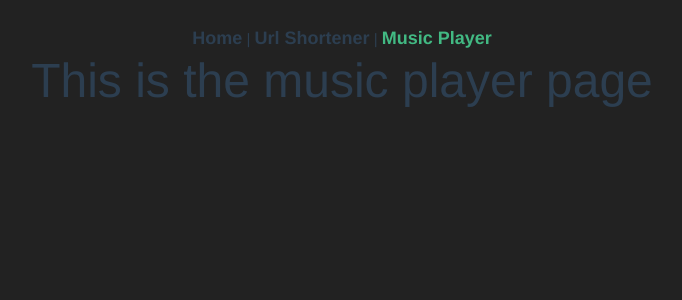
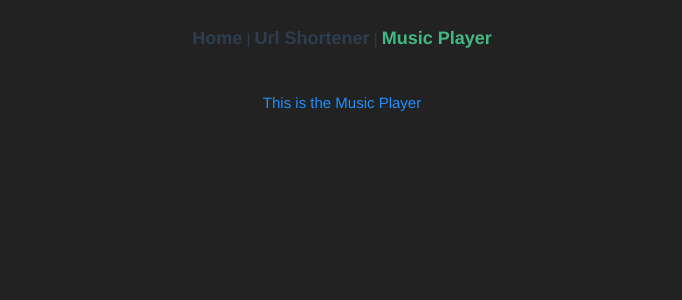
Before and after one commit to yjeafar/url-shortener, a Vue app in the folder client/: page /music-player in a window 1280 px wide. Shown: the top 300 px of the page, without its empty margins (298-980 px from the left). Built offline with nearby package versions, Linux system fonts and the light colour scheme.

Commit message:
Added music player view
Mounted music player view

```diff
--- /dev/null
+++ b/client/src/components/music-player.vue
@@ -0,0 +1,31 @@
+<template>
+  <div class="musicPlayer">
+    <div>
+       This is the Music Player
+    </div>
+  </div>
+</template>
+<script>
+export default {
+  name: 'MusicPlayer',
+  props: {
+    titleHeader: String,
+  },
+  data() {
+    return {
+    };
+  },
+};
+</script>
+
+<!-- Add "scoped" attribute to limit CSS to this component only -->
+<style scoped>
+.musicPlayer { /* Bootswatch for themes */
+  color: dodgerblue;
+  width: 100%;
+}
+
+div {
+  margin: 40px 0 0;
+}
+</style>
--- a/client/src/views/Home.vue
+++ b/client/src/views/Home.vue
@@ -5,7 +5,6 @@
 </template>
 
 <script>
-// @ is an alias for /src
 import Home from '../components/home.vue';
 
 export default {
--- a/client/src/views/MusicPlayer.vue
+++ b/client/src/views/MusicPlayer.vue
@@ -1,5 +1,15 @@
 <template>
-  <div class="musicPlayer">
-    <h1>This is the music player page</h1>
+  <div>
+    <MusicPlayer/>
   </div>
 </template>
+<script>
+import MusicPlayer from '../components/music-player.vue';
+
+export default {
+  name: 'HomeTemplate',
+  components: {
+    MusicPlayer,
+  },
+};
+</script>
```
